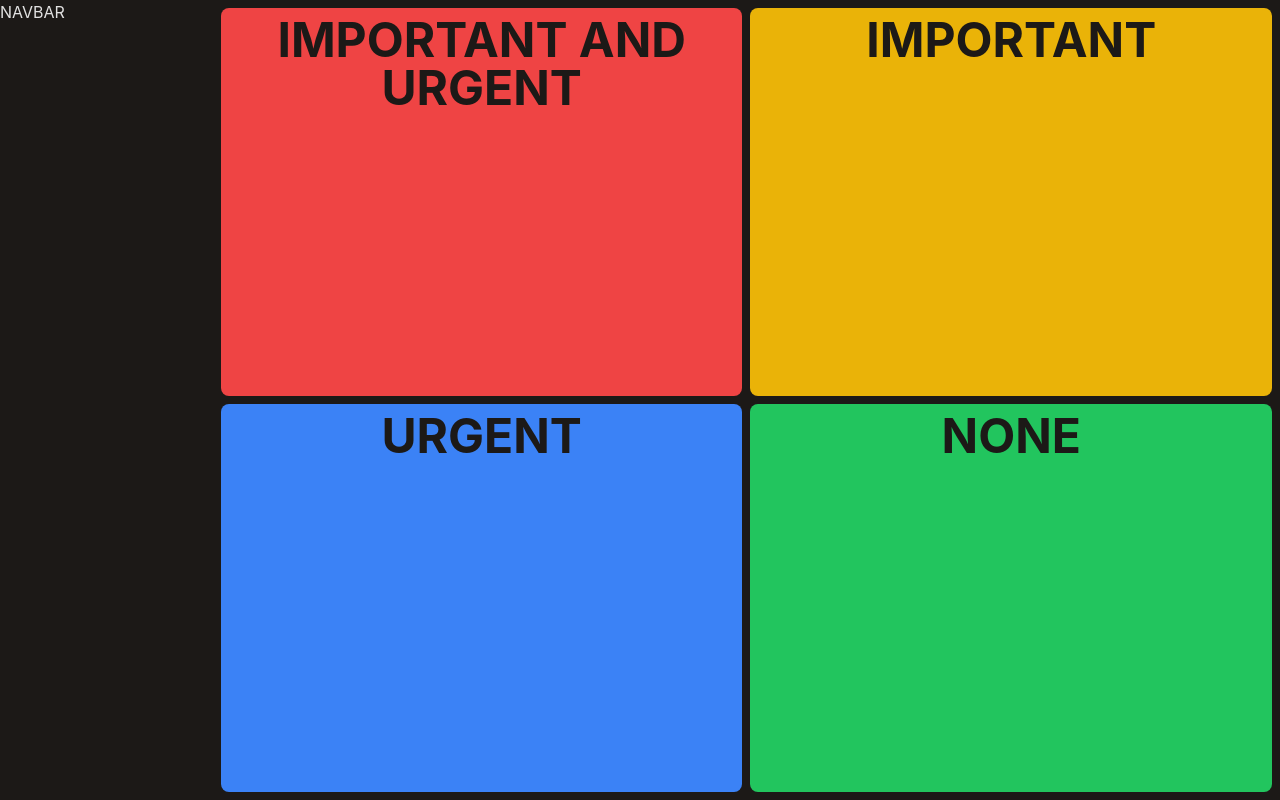
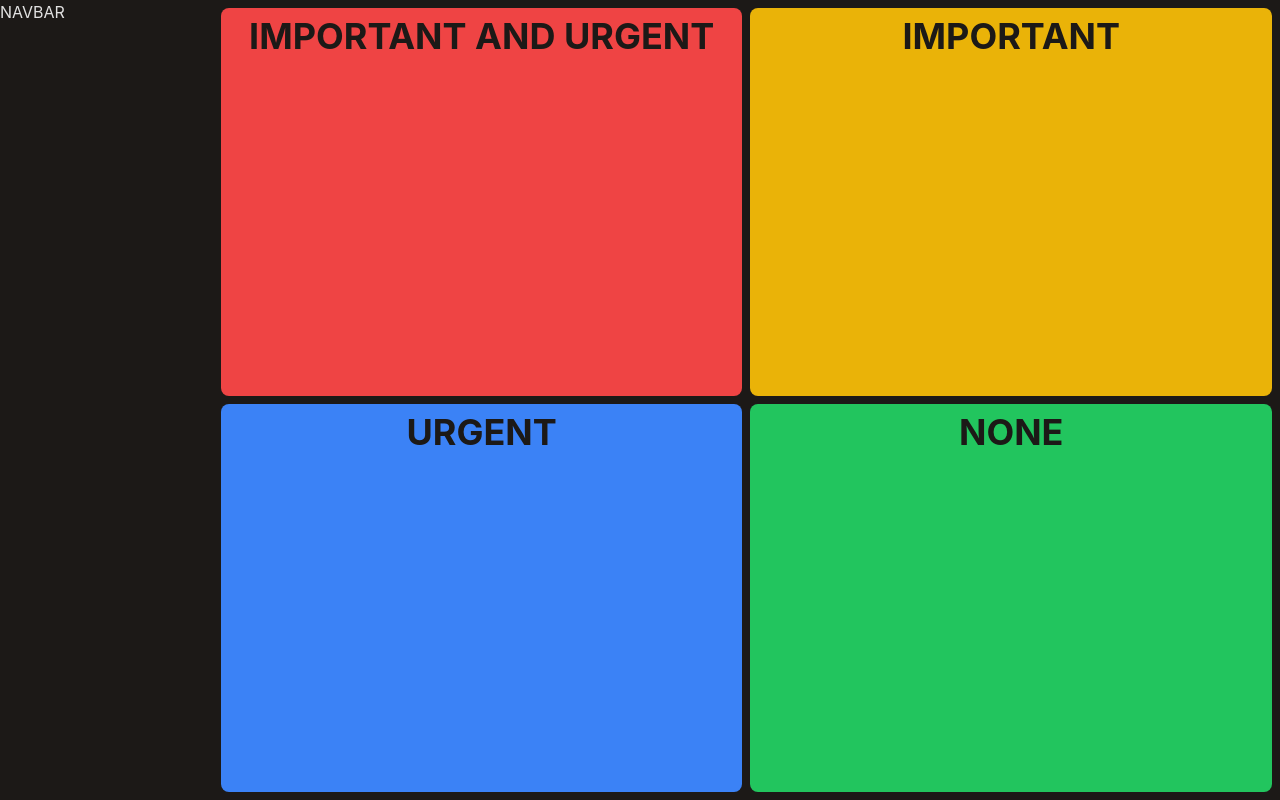
Before and after one commit to RyBhrdwj/ReDo, a React (Vite) app in the folder client/: page / in a window 1280 px wide. Built offline with nearby package versions, Linux system fonts and the light colour scheme.

Commit message:
refactor code

```diff
--- a/client/src/components/quadrant.jsx
+++ b/client/src/components/quadrant.jsx
@@ -9,11 +9,15 @@ export default function Quadrant() {
     {title: "NONE", color: "bg-green-500"}
   ]
 
+  const renderSections = (data) => {
+    return data.map((section, index) => {
+      return <Section key={index} title={section.title} color={section.color}/>
+    })
+  }
+
   return (
     <div className="overflow-hidden box-border h-full w-full max-w-[2000px] m-auto bg-stone-900 grid grid-cols-2 grid-rows-2 gap-2 p-2">
-      {section_data.map((section, index) => (
-        <Section key={index} title={section.title} color={section.color} />
-      ))}
+      {renderSections(section_data)}
     </div>
   );
 
--- a/client/src/components/section.jsx
+++ b/client/src/components/section.jsx
@@ -2,7 +2,7 @@ export default function Section({title, color}) {
 
   return (
     <div className = {`border-1 border-white rounded-lg ${color} p-2`}>
-    <h1 className=" text-5xl text-center font-bold text-stone-900">
+    <h1 className=" text-4xl text-center font-bold text-stone-900">
       {title}
     </h1>
     </div>
```
